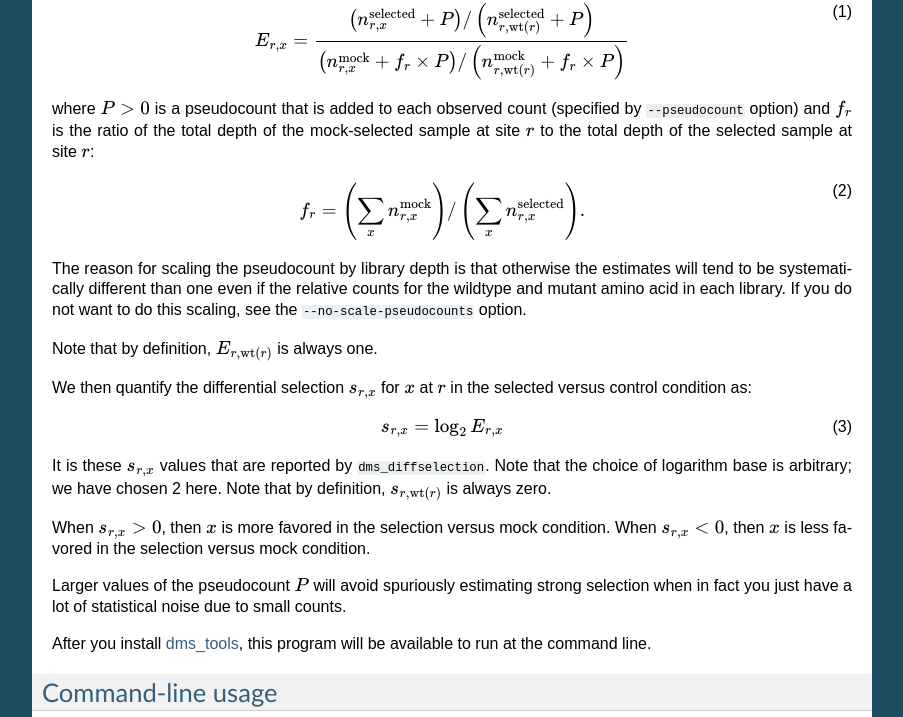
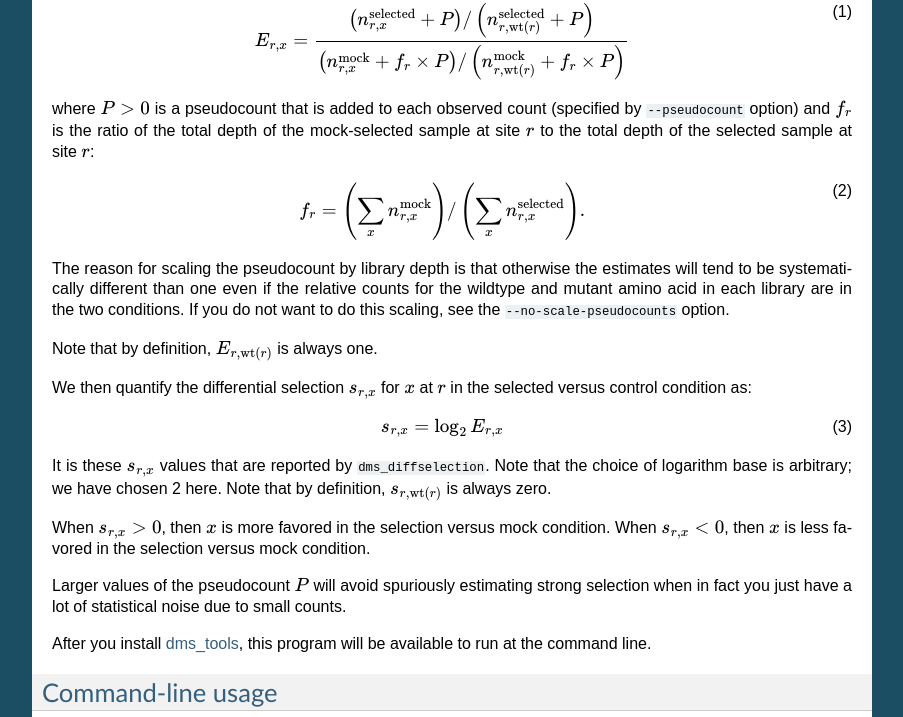
Before and after one commit to jbloomlab/dms_tools, a Sphinx documentation site: the page built from docs/dms_diffselection.rst, in a window 1280 px wide and 900 px high, scrolled down 581 px, cut to the strip 0-717 px from the top of the window. Shown: the whole strip, without its empty margins (198-1101 px from the left). Built offline with Sphinx 7.4.7, drawn with Linux system fonts in a browser that asks for light colours; the version number could not be read and is left out.

Commit message:
Fixed small documentation typo

```diff
--- a/docs/dms_diffselection.rst
+++ b/docs/dms_diffselection.rst
@@ -28,7 +28,7 @@ where :math:`P > 0` is a pseudocount that is added to each observed count (speci
 
    f_r = \left(\sum_x n_{r,x}^{\rm{mock}}\right) / \left(\sum_x n_{r,x}^{\rm{selected}}\right).
 
-The reason for scaling the pseudocount by library depth is that otherwise the estimates will tend to be systematically different than one even if the relative counts for the wildtype and mutant amino acid in each library. If you do not want to do this scaling, see the ``--no-scale-pseudocounts`` option.
+The reason for scaling the pseudocount by library depth is that otherwise the estimates will tend to be systematically different than one even if the relative counts for the wildtype and mutant amino acid in each library are in the two conditions. If you do not want to do this scaling, see the ``--no-scale-pseudocounts`` option.
 
 Note that by definition, :math:`E_{r,\operatorname{wt}\left(r\right)}` is always one.
 
```
